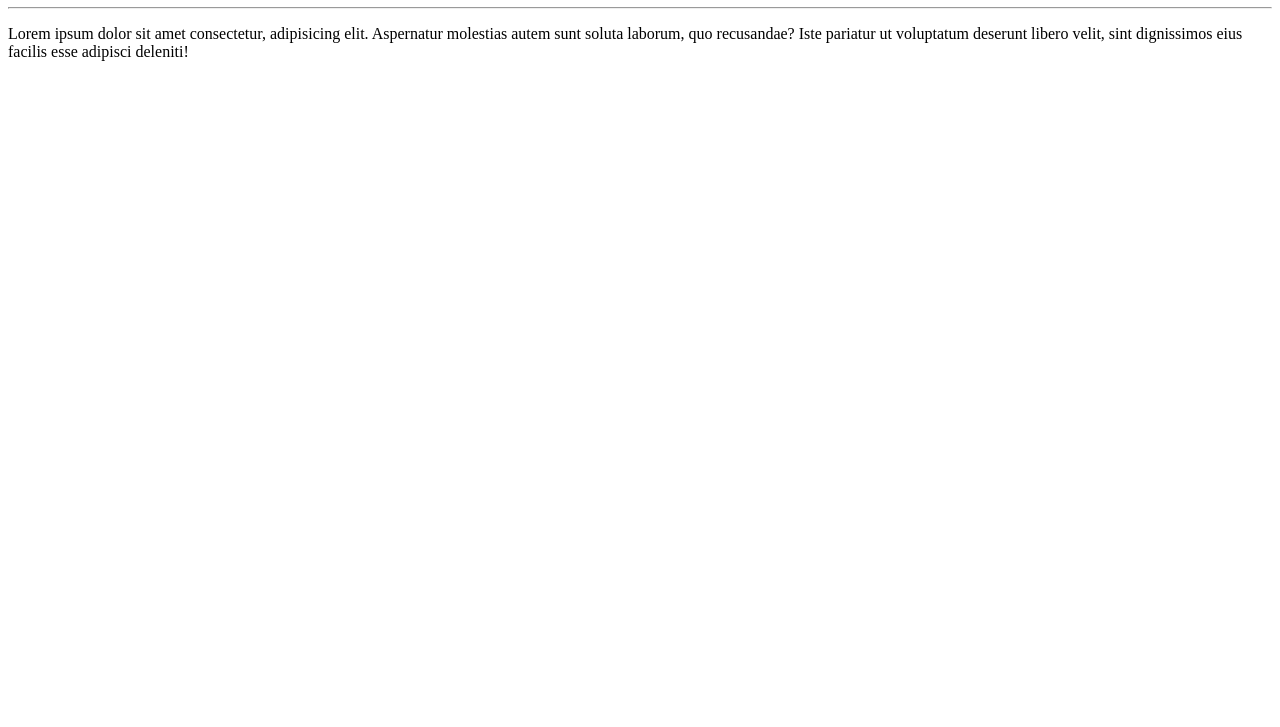
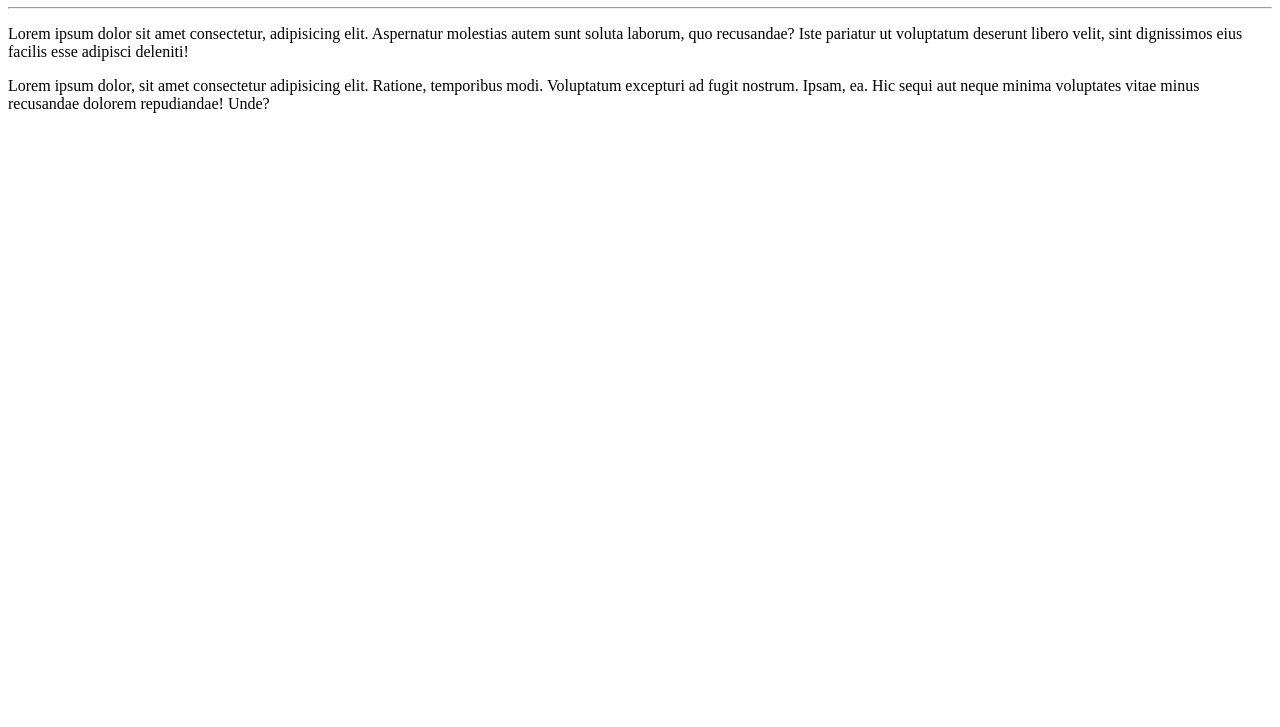
Before and after one commit to Saulohma/Ola-Mundo, a plain HTML site: page site-exemplo/index.html in a window 1280 px wide. Shown: the part 73-800 px from the top of the page. Drawn offline with Linux system fonts and the light colour scheme.

Commit message:
Adicionei um Paragrafo

```diff
--- a/site-exemplo/index.html
+++ b/site-exemplo/index.html
@@ -9,5 +9,6 @@
     <h1>Olá, Mundo!!</h1>
     <hr>
     <p>Lorem ipsum dolor sit amet consectetur, adipisicing elit. Aspernatur molestias autem sunt soluta laborum, quo recusandae? Iste pariatur ut voluptatum deserunt libero velit, sint dignissimos eius facilis esse adipisci deleniti!</p>
+    <p>Lorem ipsum dolor, sit amet consectetur adipisicing elit. Ratione, temporibus modi. Voluptatum excepturi ad fugit nostrum. Ipsam, ea. Hic sequi aut neque minima voluptates vitae minus recusandae dolorem repudiandae! Unde?</p>
 </body>
 </html>
```
